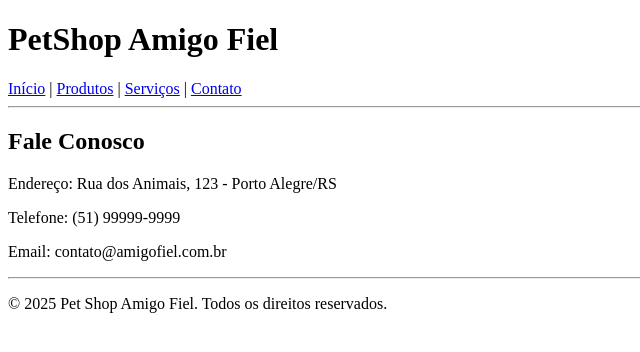
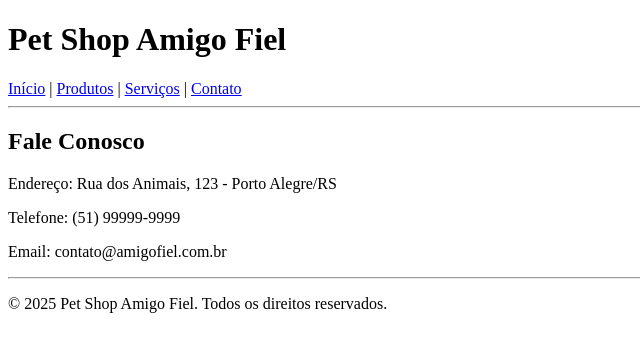
Before and after one commit to djeisonpucrs/Fundamentos-de-Sistemas-Web---Fase-1, a plain HTML site: page contato.html in a window 1280 px wide. Shown: the whole page, without its empty margins (0-640 px from the left). Drawn offline with Linux system fonts and the light colour scheme.

Commit message:
Update contato.html

```diff
--- a/contato.html
+++ b/contato.html
@@ -7,7 +7,7 @@
 <body>
 
     <header>
-        <h1>PetShop Amigo Fiel</h1>
+        <h1>Pet Shop Amigo Fiel</h1>
         <nav>
             <a href="index.html">Início</a> |
             <a href="produtos.html">Produtos</a> |
```
